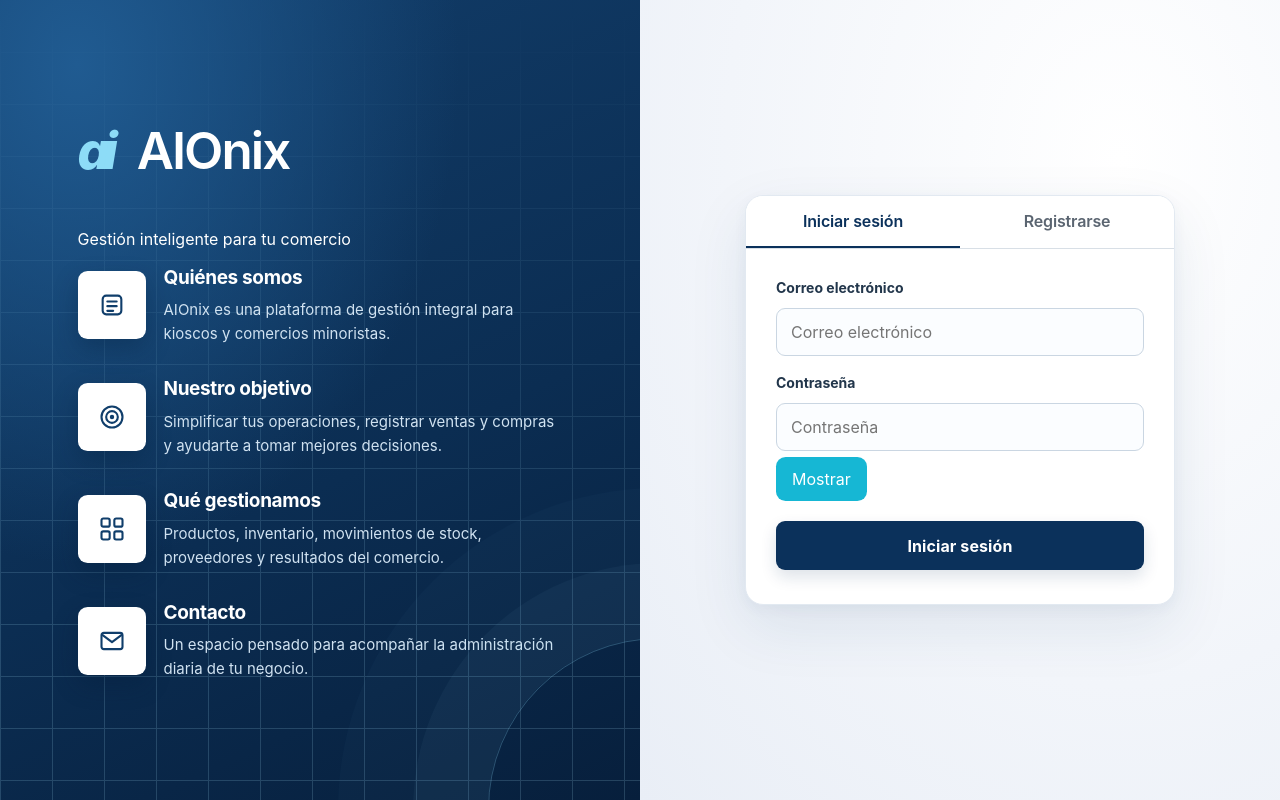
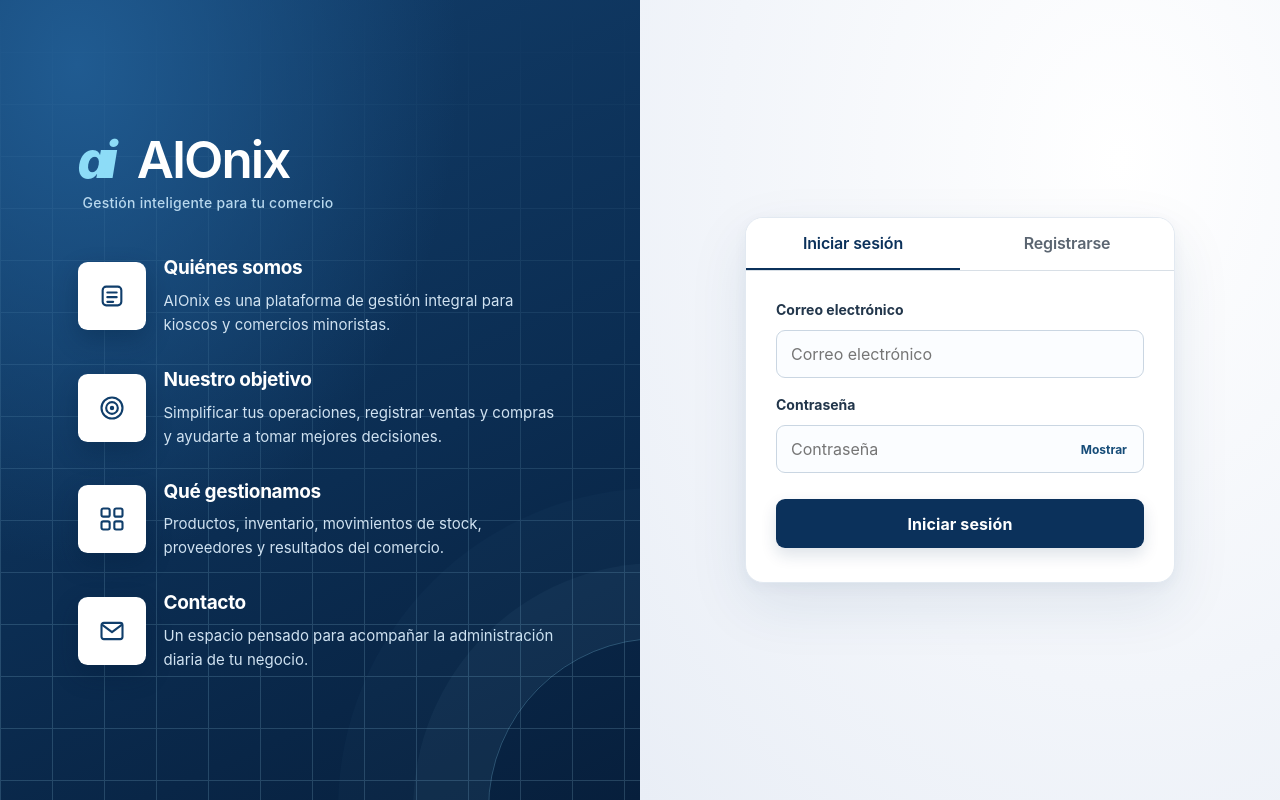
Before and after one commit to Tierrita/Gestion-Integral-de-Comercio, a React (Vite) app in the folder Frontend/: page /login in a window 1280 px wide. Built offline with nearby package versions, Linux system fonts and the light colour scheme.

Commit message:
style(login): ajustar lema, iconos y control de visibilidad de contraseña

```diff
--- a/Frontend/src/styles/auth.css
+++ b/Frontend/src/styles/auth.css
@@ -233,3 +233,45 @@
   .aionix-auth-page .aionix-login-form input,
   .aionix-auth-page button.aionix-primary-button { transition: none; }
 }
+
+
+/* AIOnix V3: detalles finales de identidad y accesibilidad del formulario */
+.aionix-auth-page .aionix-brand-header { margin-bottom: 44px; }
+.aionix-auth-page .aionix-brand-header .aionix-brand-logo { margin-bottom: 4px; }
+.aionix-auth-page .aionix-brand-tagline {
+  margin: 0 0 0 5px;
+  color: #b8d8ee;
+  font-size: 14px;
+  font-weight: 500;
+  letter-spacing: .25px;
+}
+.aionix-auth-page .aionix-info-icon svg { display: block; }
+.aionix-auth-page .aionix-password-field { position: relative; }
+#root > main.aionix-auth-page .aionix-password-field input {
+  width: 100%;
+  padding-right: 92px;
+  margin-bottom: 6px;
+}
+#root > main.aionix-auth-page .aionix-password-toggle {
+  position: absolute;
+  top: 50%;
+  right: 8px;
+  transform: translateY(calc(-50% - 3px));
+  min-height: 34px;
+  padding: 4px 9px;
+  border: 0;
+  border-radius: 7px;
+  background: transparent;
+  color: #164c78;
+  font-size: 12px;
+  font-weight: 700;
+  cursor: pointer;
+}
+#root > main.aionix-auth-page .aionix-password-toggle:hover { background: #eaf2fa; }
+#root > main.aionix-auth-page .aionix-password-toggle:focus-visible {
+  outline: 2px solid #087e9e;
+  outline-offset: 2px;
+}
+@media (max-width: 800px) {
+  .aionix-auth-page .aionix-brand-header { margin-bottom: 26px; }
+}
```
